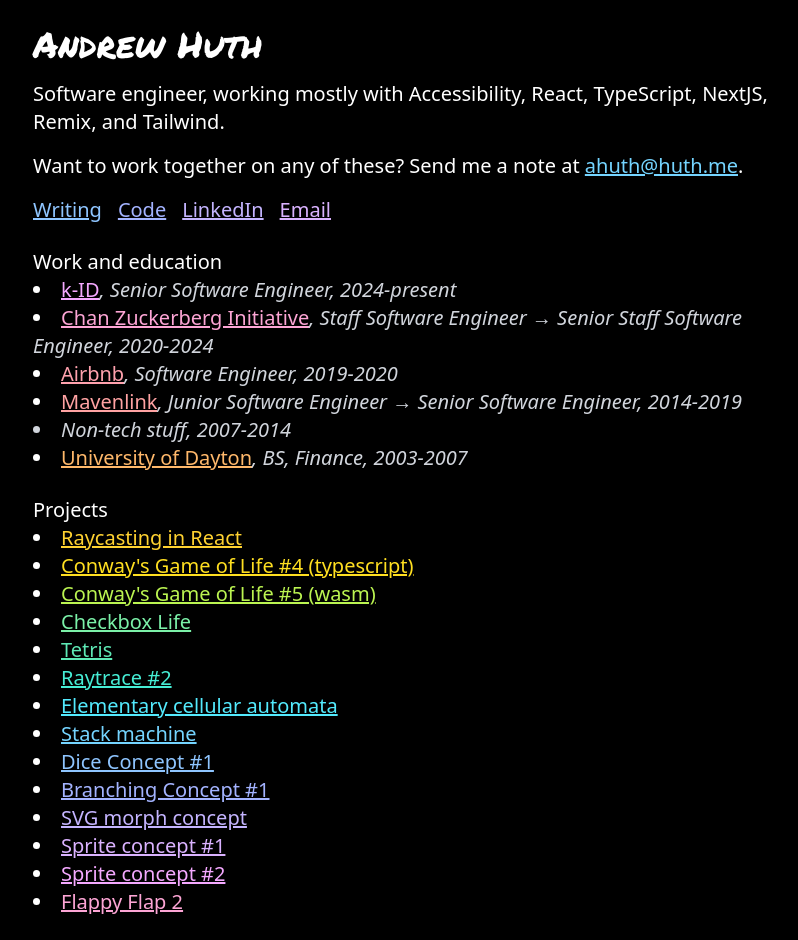
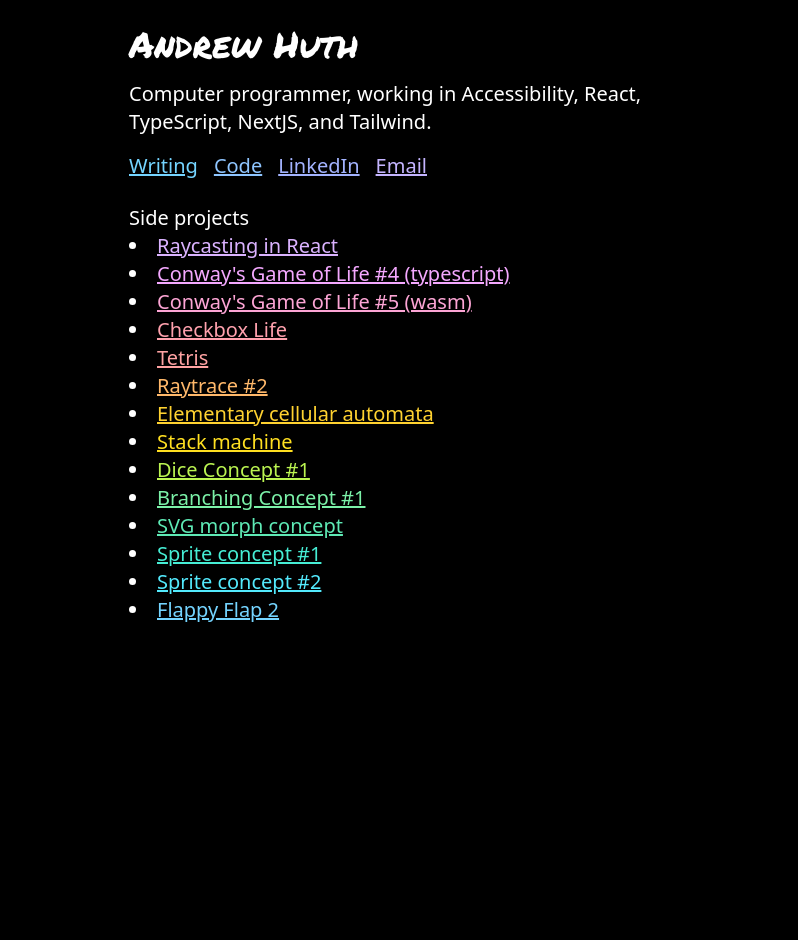
Before and after one commit to ahuth/ahuth.github.io, a Next.js app: page / in a window 1280 px wide. Shown: the whole page, without its empty margins (223-1021 px from the left). After the commit the page ends 800 px from the top, so only its background shows below. Built offline with nearby package versions, Linux system fonts and the light colour scheme.

Commit message:
Simplify

```diff
--- a/app/layout.tsx
+++ b/app/layout.tsx
@@ -15,7 +15,7 @@
 export default function RootLayout({children}: Props) {
   return (
     <html lang="en">
-      <body className="mx-auto min-h-screen max-w-3xl bg-black font-sans text-xl font-light text-white sm:py-6">
+      <body className="mx-auto min-h-screen max-w-xl bg-black font-sans text-xl font-light text-white sm:py-6">
         {children}
       </body>
     </html>
--- a/app/page.tsx
+++ b/app/page.tsx
@@ -10,12 +10,8 @@
       <header className="space-y-4">
         <h1 className={clsx('text-4xl', permMark.className)}>Andrew Huth</h1>
         <p>
-          Software engineer, working mostly with Accessibility, React,
-          TypeScript, NextJS, Remix, and Tailwind.
-        </p>
-        <p>
-          Want to work together on any of these? Send me a note at{' '}
-          <Link href="mailto:ahuth@huth.me">ahuth@huth.me</Link>.
+          Computer programmer, working in Accessibility, React, TypeScript,
+          NextJS, and Tailwind.
         </p>
       </header>
       <main className="space-y-6 pt-4">
@@ -39,46 +35,7 @@
           </ul>
         </section>
         <section>
-          <h2>Work and education</h2>
-          <ol className="list-inside list-disc" reversed>
-            <li>
-              <Link href="https://k-id.com/">k-ID</Link>
-              <span className="italic text-gray-300">
-                , Senior Software Engineer, 2024-present
-              </span>
-            </li>
-            <li>
-              <Link href="https://chanzuckerberg.com/">
-                Chan Zuckerberg Initiative
-              </Link>
-              <span className="italic text-gray-300">
-                , Staff Software Engineer → Senior Staff Software Engineer,
-                2020-2024
-              </span>
-            </li>
-            <li>
-              <Link href="https://www.airbnb.com/">Airbnb</Link>
-              <span className="italic text-gray-300">
-                , Software Engineer, 2019-2020
-              </span>
-            </li>
-            <li>
-              <Link href="https://www.mavenlink.com/">Mavenlink</Link>
-              <span className="italic text-gray-300">
-                , Junior Software Engineer → Senior Software Engineer, 2014-2019
-              </span>
-            </li>
-            <li className="italic text-gray-300">Non-tech stuff, 2007-2014</li>
-            <li>
-              <Link href="https://udayton.edu/">University of Dayton</Link>
-              <span className="italic text-gray-300">
-                , BS, Finance, 2003-2007
-              </span>
-            </li>
-          </ol>
-        </section>
-        <section>
-          <h2>Projects</h2>
+          <h2>Side projects</h2>
           <ul className="list-inside list-disc">
             <li>
               <Link href="https://ahuth.github.io/raycast/">
```
